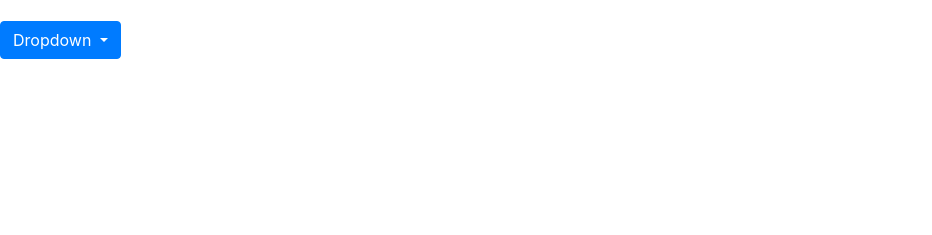
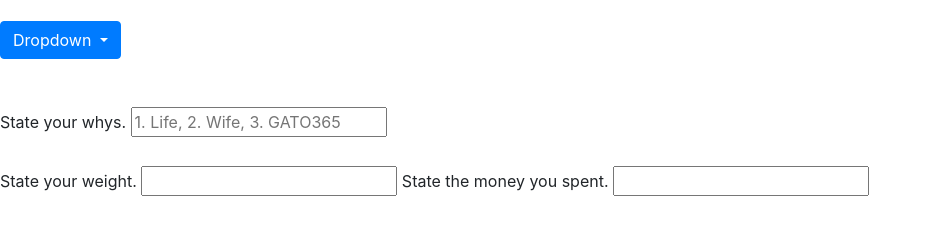
Before and after one commit to gato365/gato365-stability, a plain HTML site: page index.html in a window 1280 px wide. Shown: the part 97-332 px from the top of the page, without its empty margins (0-932 px from the left). Drawn offline with nearby package versions, Linux system fonts and the light colour scheme.

Commit message:
Added all widgets but 1

```diff
--- a/index.html
+++ b/index.html
@@ -55,11 +55,29 @@
         </ul>
     </div>
 
+    <br>
+    <br>
+
+    <label for="mywhys">State your whys.</label>
+    <input type="text" id="mywhys" name="mywhyall" placeholder="1. Life, 2. Wife, 3. GATO365">
+
+    <br>
+    <br>
+
+    <label for="myweight">State your weight.</label>
+    <input type="number" id = "weightlbs" name = "weightlbs">
+
+
+    <label for="mymoney">State the money you spent.</label>
+    <input type="number" id = "moneydols" min="1" step="any" />
+
 </body>
 
 
 <!-- JavaScript Bundle with Popper -->
-<script src="https://cdn.jsdelivr.net/npm/bootstrap@5.2.3/dist/js/bootstrap.bundle.min.js" integrity="sha384-kenU1KFdBIe4zVF0s0G1M5b4hcpxyD9F7jL+jjXkk+Q2h455rYXK/7HAuoJl+0I4" crossorigin="anonymous"></script>
+<script src="https://cdn.jsdelivr.net/npm/bootstrap@5.2.3/dist/js/bootstrap.bundle.min.js"
+    integrity="sha384-kenU1KFdBIe4zVF0s0G1M5b4hcpxyD9F7jL+jjXkk+Q2h455rYXK/7HAuoJl+0I4"
+    crossorigin="anonymous"></script>
 
 <link rel="stylesheet" href="https://cdn.jsdelivr.net/npm/bootstrap@4.5.3/dist/css/bootstrap.min.css"
     integrity="sha384-TX8t27EcRE3e/ihU7zmQxVncDAy5uIKz4rEkgIXeMed4M0jlfIDPvg6uqKI2xXr2" crossorigin="anonymous">
```
Lines whose indentation alone changed are shown as unchanged.
